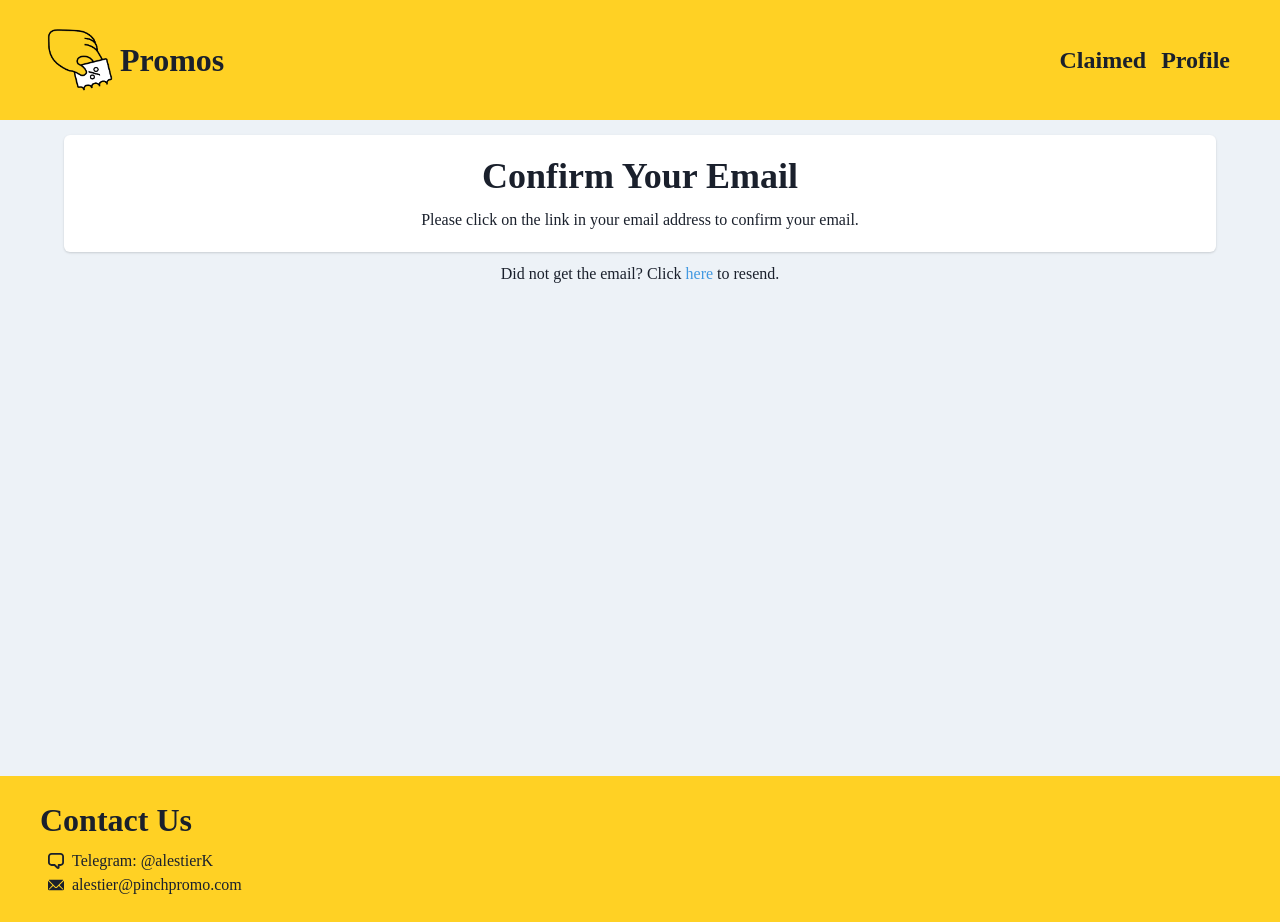
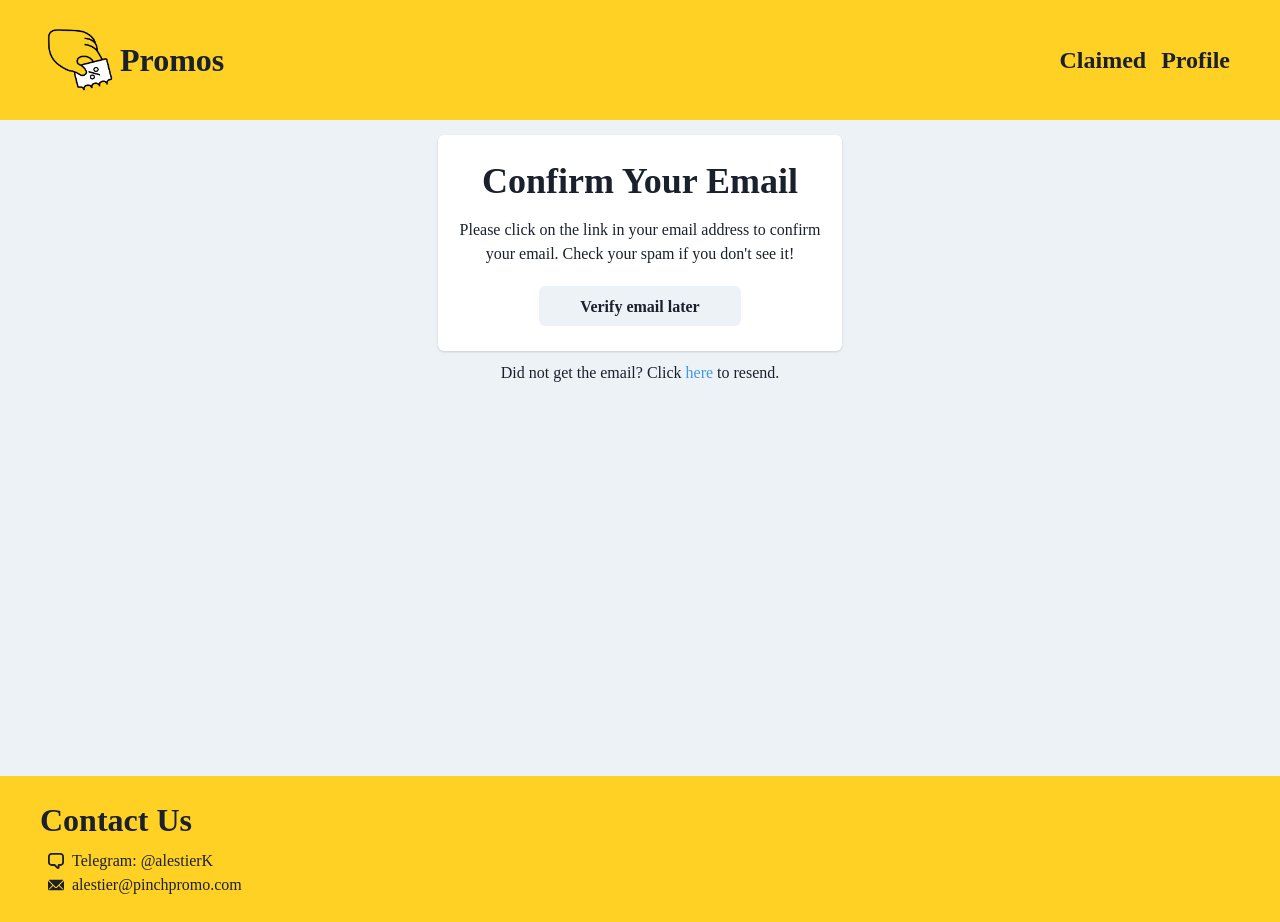
Before and after one commit to NgZhengWei/pinchpromo-project, a React (Create React App) app: page /confirmation in a window 1280 px wide. Built offline with nearby package versions, Linux system fonts and the light colour scheme; no server answers; the database is empty; sample sign-in values are in the browser's storage; a web font is replaced by a local one.

Commit message:
Added error page

```diff
--- a/src/components/Confirmation.jsx
+++ b/src/components/Confirmation.jsx
@@ -3,79 +3,59 @@ import {
   Card,
   CardBody,
   CardHeader,
+  Container,
   Heading,
-  Input,
   Link,
   Text,
-  useToast,
 } from '@chakra-ui/react';
-import { useEffect, useRef, useState } from 'react';
+import { useEffect, useState } from 'react';
 import { useAuth } from '../contexts/AuthContext';
-import { doc, getDoc, updateDoc } from 'firebase/firestore';
-import { db } from '../firebase';
-import { BellIcon } from '@chakra-ui/icons';
+import { useNavigate } from 'react-router-dom';
 
 const Confirmation = () => {
-  const codeRef = useRef();
   const { currentUser } = useAuth();
-  const [userData, setUserData] = useState({});
-  const toast = useToast();
+  const [showSkipButton, setShowSkipButton] = useState(false);
+  const navigate = useNavigate();
+
+  async function sendEmailVerification() {
+    await currentUser
+      .sendEmailVerification({ url: 'https://pinchpromo.com/' })
+      .then(() => {
+        console.log('Verification email sent.');
+      })
+      .catch((e) => {
+        console.error(e);
+      });
+  }
 
   function resendEmailClickHandler(e) {
-    console.log('RESEND EMAIL');
+    sendEmailVerification();
   }
 
-  function confirmClickHandler(e) {
-    e.preventDefault();
-
-    if (codeRef.current.value === String(userData.confirmationCode)) {
-      try {
-        updateDoc(doc(db, 'users', currentUser.uid), {
-          isEmailConfirmed: true,
-        });
-      } catch (e) {
-        console.error(e);
-      }
-    } else {
-      toast({
-        title: 'Confirmation Code Invalid',
-        description: 'Please check your email for the confirmation code.',
-        isClosable: true,
-        duration: 3000,
-        status: 'error',
-        position: 'top',
-        icon: <BellIcon />,
-      });
-    }
+  function verifyLaterClickHandler(e) {
+    navigate('/');
   }
 
   useEffect(() => {
-    async function getUserDoc() {
-      const userDataPromise = await getDoc(doc(db, 'users', currentUser.uid));
-      setUserData(userDataPromise.data());
+    document.title = 'Email Confirmation';
 
-      await currentUser
-        .sendEmailVerification({ url: 'https://pinchpromo.com/' })
-        .then(() => {
-          console.log('Verification email sent.');
-        })
-        .catch((e) => {
-          console.log(e);
-        });
-    }
-    getUserDoc();
+    window.setTimeout(() => {
+      setShowSkipButton(true);
+    }, 4000);
+
+    sendEmailVerification();
   }, []);
 
   return (
-    <>
-      <Card w='90%' mx='auto'>
+    <Container>
+      <Card w='90%' mx='auto' py='5px'>
         <CardHeader>
-          <Heading textAlign='center' mb='10px'>
+          <Heading textAlign='center' mb='15px'>
             Confirm Your Email
           </Heading>
           <Text textAlign='center'>
             Please click on the link in your email address to confirm your
-            email.
+            email. Check your spam if you don't see it!
           </Text>
         </CardHeader>
         <CardBody
@@ -84,6 +64,14 @@ const Confirmation = () => {
           flexDirection='column'
           justifyContent='center'
         ></CardBody>
+        {/* <Button w='50%' mx='auto' mb='20px' backgroundColor='brandYellow.100'>
+          Email verified
+        </Button> */}
+        {showSkipButton && (
+          <Button w='50%' mx='auto' mb='20px' onClick={verifyLaterClickHandler}>
+            Verify email later
+          </Button>
+        )}
       </Card>
       <Text w='90%' mx='auto' mt='10px' textAlign='center'>
         Did not get the email? Click{' '}
@@ -92,7 +80,7 @@ const Confirmation = () => {
         </Link>{' '}
         to resend.
       </Text>
-    </>
+    </Container>
   );
 };
 
```
Also changed, not shown: src/components/ErrorPage.jsx (added, +23 -0 lines).
